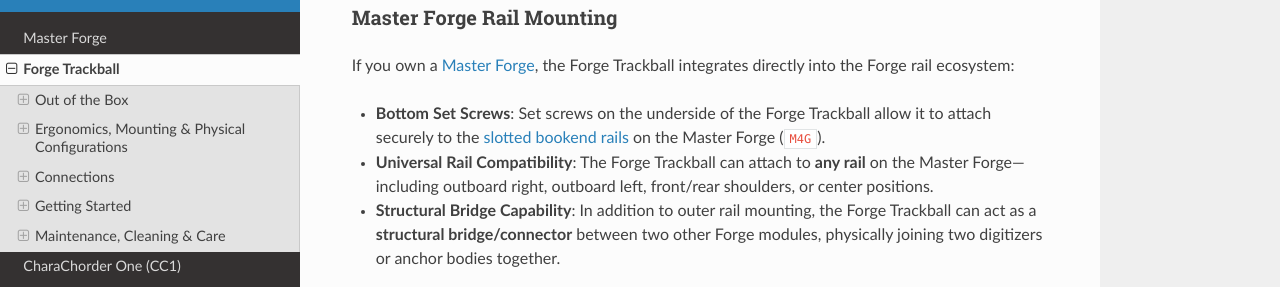
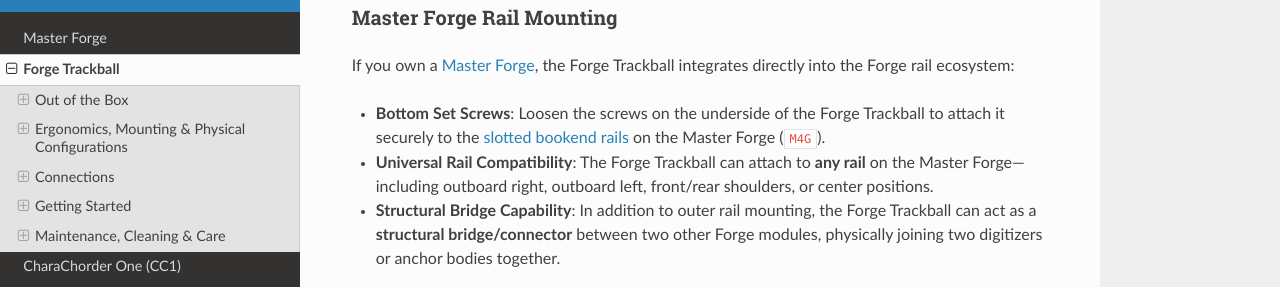
Before and after one commit to CharaChorder/docs, a Sphinx documentation site: the page built from docs/Forge_Trackball.rst, in a window 1280 px wide and 900 px high, scrolled down 4941 px. Shown: the part 154-441 px from the top of the window. Built offline with Sphinx 7.4.7 and the Read the Docs theme 3.1.0, drawn with Linux system fonts in a browser that asks for light colours.

Commit message:
docs/forge_trackball: clarify loosening screws for M4G rail mounting

```diff
--- a/docs/Forge_Trackball.rst
+++ b/docs/Forge_Trackball.rst
@@ -175,7 +175,7 @@ Master Forge Rail Mounting
 
 If you own a :doc:`Master Forge <Master Forge>`, the Forge Trackball integrates directly into the Forge rail ecosystem:
 
-* **Bottom Set Screws**: Set screws on the underside of the Forge Trackball allow it to attach securely to the :ref:`slotted bookend rails <Master Forge:The Bookend Rails>` on the Master Forge (``M4G``).
+* **Bottom Set Screws**: Loosen the screws on the underside of the Forge Trackball to attach it securely to the :ref:`slotted bookend rails <Master Forge:The Bookend Rails>` on the Master Forge (``M4G``).
 * **Universal Rail Compatibility**: The Forge Trackball can attach to **any rail** on the Master Forge—including outboard right, outboard left, front/rear shoulders, or center positions.
 * **Structural Bridge Capability**: In addition to outer rail mounting, the Forge Trackball can act as a **structural bridge/connector** between two other Forge modules, physically joining two digitizers or anchor bodies together.
 
```
